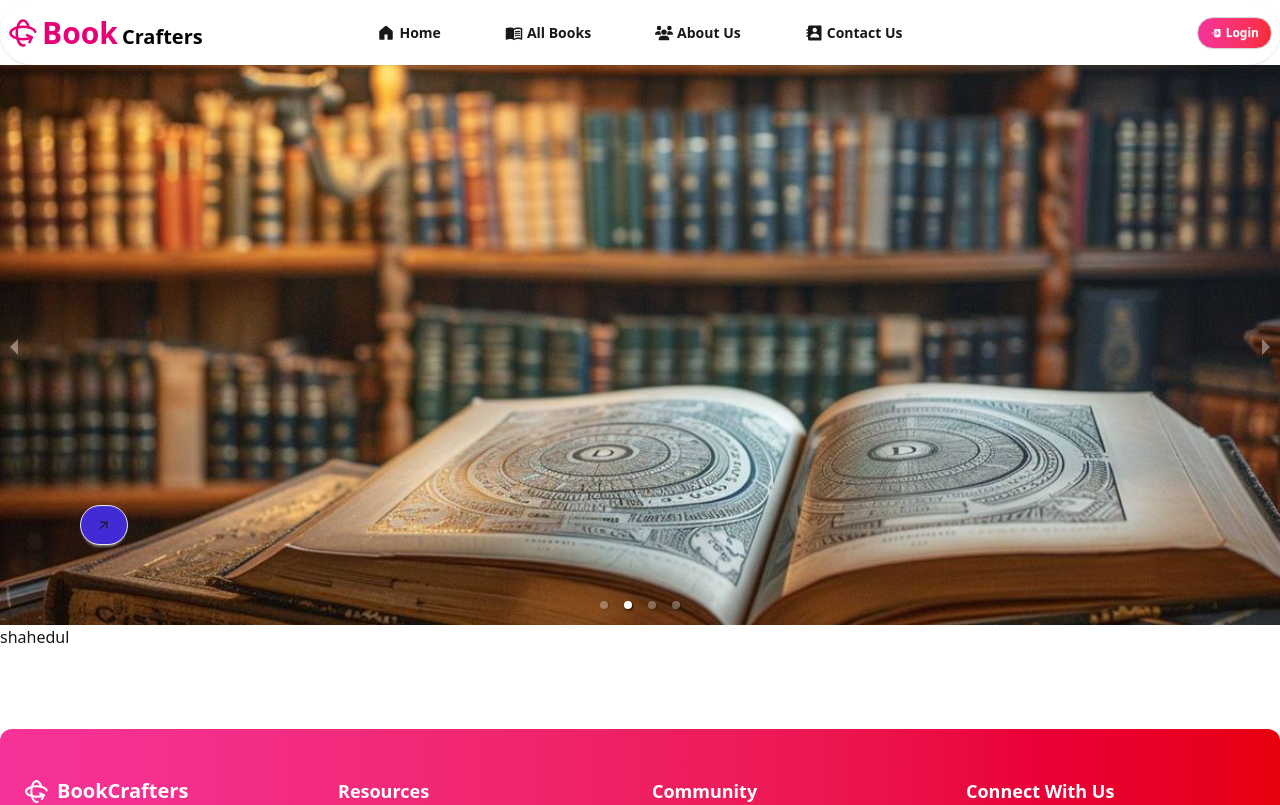
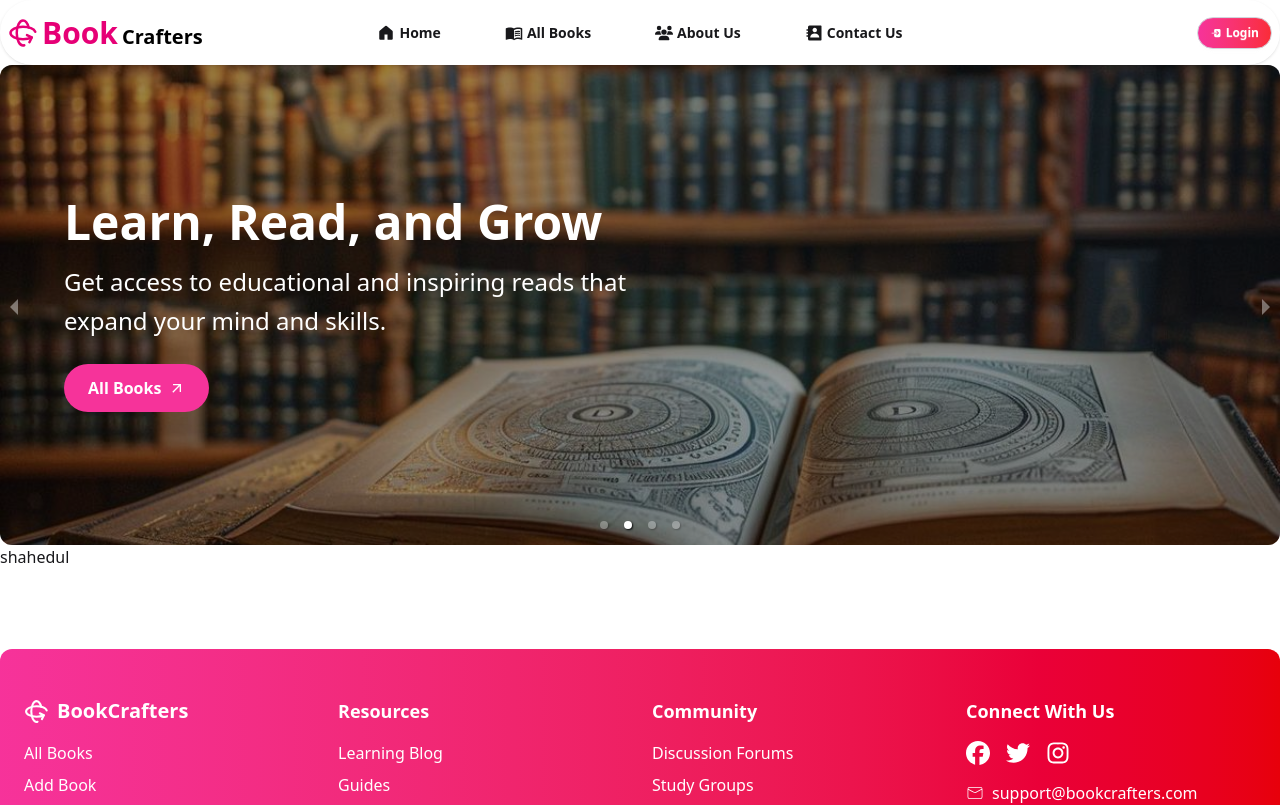
Before and after one commit to sh-shahedul/Book-Crafters-Client, a Next.js app: page / in a window 1280 px wide. Shown: the top 805 px of the page. Built offline with nearby package versions, Linux system fonts and the light colour scheme; no server answers; grey boxes are pictures that could not be loaded.

Commit message:
added heroslider

```diff
--- /dev/null
+++ b/src/app/forgotpass/page.jsx
@@ -0,0 +1,73 @@
+"use client";
+
+import React, { useState, useEffect, useContext } from "react";
+// import toast from "react-hot-toast";
+
+import { useSearchParams } from "next/navigation";
+import { AuthContext } from "@/contexts/AuthContext/AuthContext";
+
+const ForgotPassword = () => {
+  const { forgotUser } = useContext(AuthContext);
+  const [email, setEmail] = useState(""); // always a string
+  const [error, setError] = useState("");
+  const searchParams = useSearchParams();
+
+  // Pre-fill email from query param if available
+  useEffect(() => {
+    const emailFromQuery = searchParams.get("email");
+    if (emailFromQuery) setEmail(emailFromQuery);
+  }, [searchParams]);
+
+  const handleReset = (e) => {
+    e.preventDefault();
+    if (!email) {
+      toast.error("Please enter your email address!");
+      return;
+    }
+ forgetPassword(email)
+      .then(() => {
+        toast.success("📧 Password reset link sent! Redirecting to Gmail...");
+        setTimeout(() => {
+          window.location.href = "https://mail.google.com/";
+        }, 1000);
+      })
+      .catch((err) => {
+        setError(err.message);
+        toast.error("❌ Failed to send reset email!");
+      });
+  };
+
+  return (
+    <div className="min-h-screen flex items-center justify-center bg-gray-50 dark:bg-gray-900">
+      <div className="border border-white shadow-2xl rounded-3xl p-8 w-full max-w-md text-center bg-white dark:bg-gray-800">
+        <h2 className="text-2xl font-semibold text-center pb-5 bg-gradient-to-r from-pink-500 via-purple-500 to-indigo-600 text-transparent bg-clip-text">
+          Forgot Password?
+        </h2>
+        <p className="text-gray-500 dark:text-gray-300 mb-6">
+          Enter your email address and we’ll send you a password reset link.
+        </p>
+
+        <form onSubmit={handleReset} className="space-y-4">
+          <input
+            type="email"
+            placeholder="Enter your email"
+            className="input input-bordered w-full focus:outline-none focus:border-pink-400 rounded-full dark:placeholder-gray-300"
+            value={email || ""} // ensures controlled input
+            onChange={(e) => setEmail(e.target.value)}
+          />
+
+          {error && <p className="text-red-600 font-medium">{error}</p>}
+
+          <button
+            type="submit"
+            className="w-full bg-gradient-to-r from-pink-500 via-purple-600 to-indigo-500 text-white font-medium py-2 rounded-full hover:from-indigo-500 hover:to-pink-500 transition-all duration-300"
+          >
+            Reset Password
+          </button>
+        </form>
+      </div>
+    </div>
+  );
+};
+
+export default ForgotPassword;
--- a/src/app/login/page.jsx
+++ b/src/app/login/page.jsx
@@ -106,7 +106,7 @@ const Login = () => {
           {/* Forgot password */}
           <div className="">
             <Link
-              href={{ pathname: "/forget-password", query: { email } }}
+              href={'/forgotpass'}
               className="text-pink-500 hover:underline text-sm font-medium"
             >
               Forgot password?
--- a/src/components/HeroSliders/HeroSlider.jsx
+++ b/src/components/HeroSliders/HeroSlider.jsx
@@ -1,17 +1,32 @@
 "use client";
 
-import React from 'react';
-import Image from 'next/image';
-import { Carousel } from 'react-responsive-carousel';
+import React from "react";
+import Image from "next/image";
+import { Carousel } from "react-responsive-carousel";
 import "react-responsive-carousel/lib/styles/carousel.min.css";
-import { MdOutlineArrowOutward } from 'react-icons/md';
+import { MdOutlineArrowOutward } from "react-icons/md";
 
-// Slide data
 const slides = [
-  { img: "/book1.jpg" },
-  { img: "/book2.jpg" },
-  { img: "/book3.jpg" },
-  { img: "/book4.jpg" },
+  {
+    img: "/book1.jpg",
+    title: "Discover Your Next Favorite Book",
+    description: "Explore a vast collection of books across all genres and find your perfect read today.",
+  },
+  {
+    img: "/book2.jpg",
+    title: "Learn, Read, and Grow",
+    description: "Get access to educational and inspiring reads that expand your mind and skills.",
+  },
+  {
+    img: "/book3.jpg",
+    title: "Adventure Awaits",
+    description: "Dive into thrilling stories and epic adventures that take you on unforgettable journeys.",
+  },
+  {
+    img: "/book4.jpg",
+    title: "Knowledge at Your Fingertips",
+    description: "Find books that help you learn, grow, and explore new ideas every day.",
+  },
 ];
 
 const HeroSlider = () => {
@@ -24,20 +39,26 @@ const HeroSlider = () => {
       className="relative"
     >
       {slides.map((slide, index) => (
-        <div key={index} className="relative w-full h-[70vh]">
+        <div key={index} className="relative w-full h-[50vh] md:h-[60vh]">
           <Image
             src={slide.img}
             alt={`Slide ${index + 1}`}
             fill
-            className="object-cover h-[300px]"
+            className="object-cover rounded-xl"
           />
 
-          {/* Single button */}
-          <button
-            className="btn rounded-full absolute bottom-20 left-20 bg-primary flex items-center gap-1 font-bold"
-          >
-            {slide.buttonText} <MdOutlineArrowOutward />
-          </button>
+          {/* Overlay content */}
+          <div className="absolute inset-0 bg-black/40 flex flex-col justify-center items-center md:items-start p-6 md:p-16 text-center md:text-left rounded-xl">
+            <h1 className="text-2xl md:text-5xl font-bold text-white mb-4">
+              {slide.title}
+            </h1>
+            <p className="text-white text-lg md:text-2xl mb-6 max-w-xl leading-relaxed">
+              {slide.description}
+            </p>
+            <button className="bg-pink-500 hover:bg-red-500 text-white font-bold py-3 px-6 rounded-full flex items-center gap-2">
+              All Books <MdOutlineArrowOutward />
+            </button>
+          </div>
         </div>
       ))}
     </Carousel>
--- a/src/components/NavBar/NavBar.jsx
+++ b/src/components/NavBar/NavBar.jsx
@@ -73,8 +73,8 @@ const Navbar = () => {
           </ul>
         </div>
 
-        <Link href="/" className="flex items-center gap-1 text-3xl font-bold text-pink-600">
-          <LuRotate3D size={30}/>  Book <span className="text-xl text-black mt-2">Crafters</span>
+        <Link href="/" className="flex items-center gap-1 md:text-3xl text-2xl font-bold text-pink-600">
+          <LuRotate3D size={30}/>  Book <span className="md:text-xl text-lg text-black mt-2">Crafters</span>
         </Link>
       </div>
 
```
